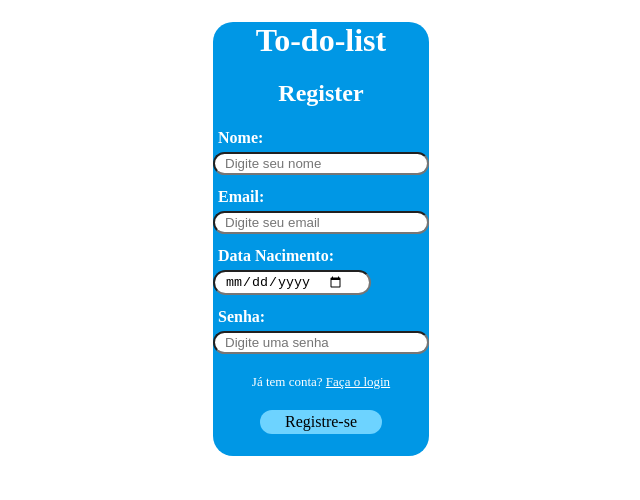
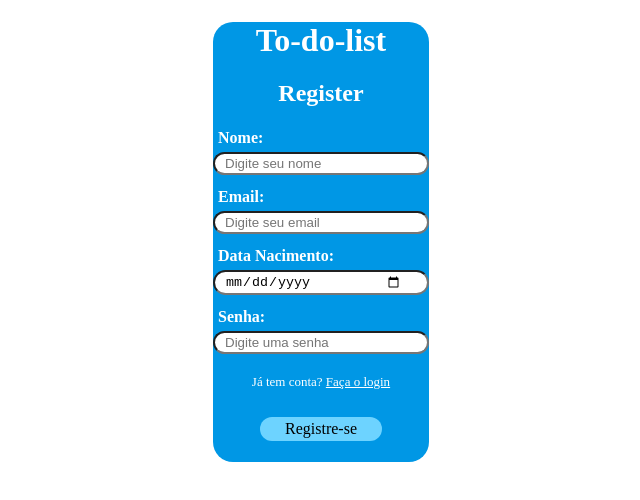
Before and after one commit to plorazxi/Front-to-do, a React (Vite) app: page /register in a window 1280 px wide. Shown: the top 500 px of the page, without its empty margins (319-959 px from the left). Built offline with nearby package versions, Linux system fonts and the light colour scheme; no server answers.

Commit message:
Consertando o estilo do Button e do Label

```diff
--- a/src/index.css
+++ b/src/index.css
@@ -18,6 +18,8 @@ body {
 Estelização do InputArea
 */
 #InputArea {
+    width: 100%;
+    box-sizing: border-box;
     display: flexbox;
     margin: auto;
     background-color: var(--blue-theme1);
@@ -45,6 +47,8 @@ Estilização do Label
 }
 
 .Label input {
+    width: 100%;
+    box-sizing: border-box;
     border-radius: 30px;
     padding: 2px;
     padding-left: 10px;
@@ -61,6 +65,7 @@ Estilização do Subtitle
 .Subtitle p {
     margin: 10px;
     margin-top: 20px;
+    margin-bottom: 5px;
     font-size: small;
     color: white;
 }
@@ -82,6 +87,7 @@ Estilização do Button
     cursor: pointer;
     margin: 10px;
     margin-bottom: 10%;
+    margin-top: 10%;
     background-color: var(--blue-theme2);
     border-radius: 30px;
     padding: 3px 25px;
```
